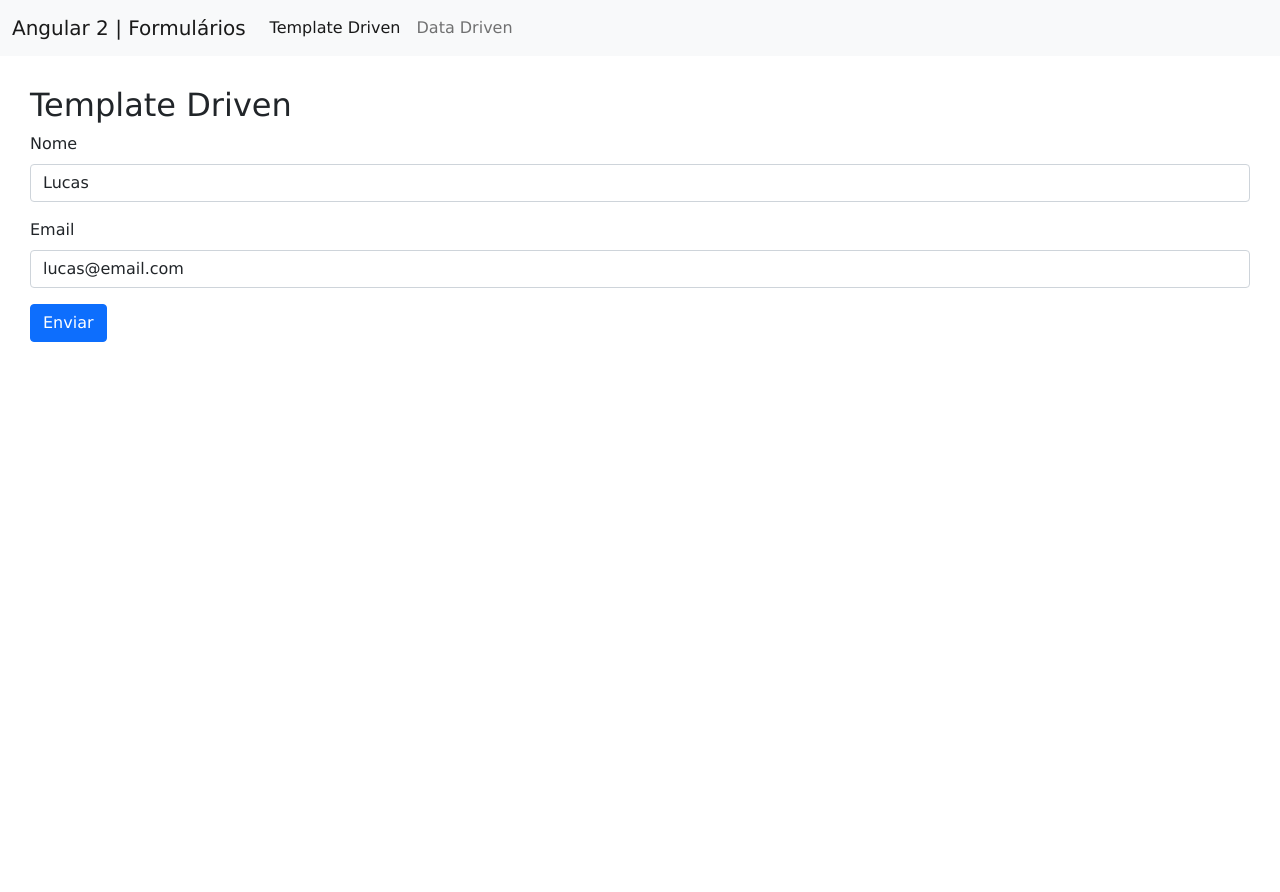
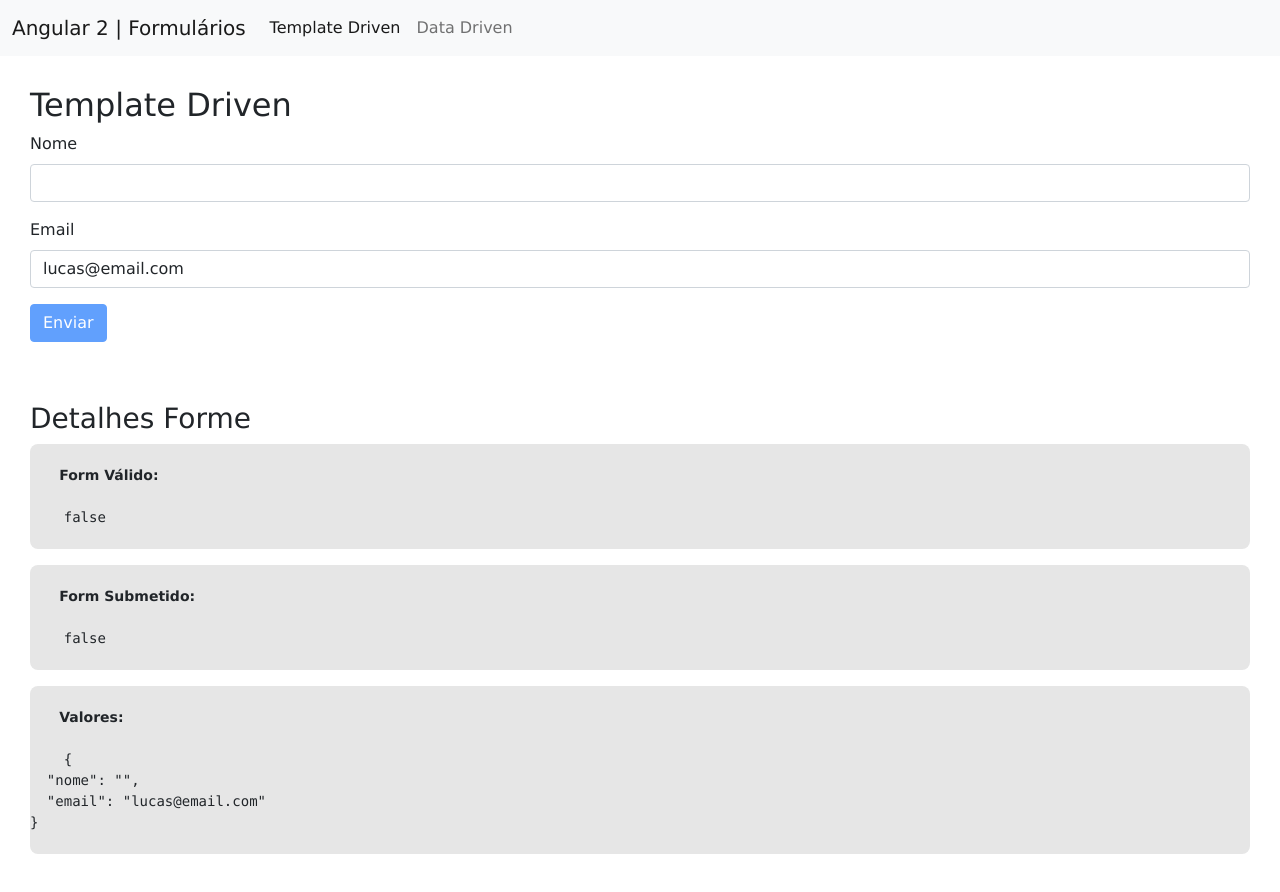
Before and after one commit to ManoCodigo/Formul-rios-Angular-BootStrap, an Angular app: page /template-drive in a window 1280 px wide. Shown: the top 892 px of the page. Before the commit the page ends 800 px from the top, so only its background shows below. Built offline with nearby package versions, Linux system fonts and the light colour scheme.

Commit message:
Ainda trabalhando com Template Driven

```diff
--- a/src/app/app.module.ts
+++ b/src/app/app.module.ts
@@ -8,12 +8,14 @@ import { AppComponent } from './app.component';
 import { TemplateDrivenComponent } from './formularios/template-driven/template-driven.component';
 import { DataDrivenComponent } from './formularios/data-driven/data-driven.component';
 import { FormsModule } from '@angular/forms';
+import { FormDebuggerComponent } from './form-debugger/form-debugger.component';
 
 @NgModule({
   declarations: [
     AppComponent,
     TemplateDrivenComponent,
-    DataDrivenComponent
+    DataDrivenComponent,
+    FormDebuggerComponent
   ],
   imports: [
     BrowserModule,
--- /dev/null
+++ b/src/app/form-debugger/form-debugger.component.html
@@ -0,0 +1,23 @@
+<div style="margin-top: 60px">
+  <div>
+    <h3>Detalhes Forme</h3>
+  </div>
+  <pre>
+    <strong>
+      Form Válido:
+    </strong>
+    {{ form.valid | json }}
+  </pre>
+  <pre>
+    <strong>
+      Form Submetido:
+    </strong>
+    {{ form.submitted | json }}
+  </pre>
+  <pre>
+    <strong>
+      Valores:
+    </strong>
+    {{ form.value | json }}
+  </pre>
+</div>
--- /dev/null
+++ b/src/app/form-debugger/form-debugger.component.scss
@@ -0,0 +1,8 @@
+pre {
+  background-color: rgb(230, 230, 230);
+  border-radius: 8px;
+}
+
+strong {
+  margin-bottom: -20px;
+}
--- /dev/null
+++ b/src/app/form-debugger/form-debugger.component.ts
@@ -0,0 +1,17 @@
+import { Component, Input, OnInit } from '@angular/core';
+
+@Component({
+  selector: 'form-debugger',
+  templateUrl: './form-debugger.component.html',
+  styleUrls: ['./form-debugger.component.scss']
+})
+export class FormDebuggerComponent implements OnInit {
+
+  @Input() form: any;
+
+  constructor() { }
+
+  ngOnInit(): void {
+  }
+
+}
--- a/src/app/formularios/template-driven/template-driven.component.html
+++ b/src/app/formularios/template-driven/template-driven.component.html
@@ -7,16 +7,21 @@
     <div class="mb-3">
       <label for="exampleFormControlInput1" class="form-label">Nome</label>
       <input type="nome" class="form-control" id="exampleFormControlInput1"
-      name="nome" [(ngModel)]="usuario.nome">
+      name="nome" [(ngModel)]="usuario.nome" required #nome="ngModel">
+      <span *ngIf="!nome.valid && nome.touched" class="required">*Nome Obrigatório</span>
     </div>
 
     <!-- EMAIL -->
     <div class="mb-3">
       <label for="exampleFormControlTextarea1" class="form-label">Email</label>
       <input type="email" class="form-control" placeholder="name@example.com"
-      name="email" [(ngModel)]="usuario.email">
+      name="email" [(ngModel)]="usuario.email" required email #email="ngModel">
+      <span *ngIf="!email.valid && email.touched" class="required">*Email Obrigatório</span>
     </div>
 
-    <button type="submit" class="btn btn-primary">Enviar</button>
+    <button type="submit" class="btn btn-primary" [disabled]="!formTD.valid">Enviar</button>
+
+    <form-debugger [form]="formTD"></form-debugger>
   </form>
+
 </section>
--- a/src/app/formularios/template-driven/template-driven.component.scss
+++ b/src/app/formularios/template-driven/template-driven.component.scss
@@ -0,0 +1,8 @@
+.ng-invalid.ng-touched:not(form) {
+  border: 1px solid #ff0000;
+}
+
+.required {
+  font-size: 11px;
+  color: #ff0000;
+}
--- a/src/app/formularios/template-driven/template-driven.component.ts
+++ b/src/app/formularios/template-driven/template-driven.component.ts
@@ -8,7 +8,7 @@ import { Component, OnInit } from '@angular/core';
 export class TemplateDrivenComponent implements OnInit {
 
   usuario: any = {
-    nome: 'Lucas',
+    nome: '',
     email: 'lucas@email.com'
   }
 
@@ -19,7 +19,7 @@ export class TemplateDrivenComponent implements OnInit {
 
   public onEnviar(form: any) {
     console.log(form)
-    console.log(this.usuario)
+    //console.log(this.usuario)
 
   }
 
```
Also changed, not shown: 1 other file (tests, documents, lock files or other folders).
